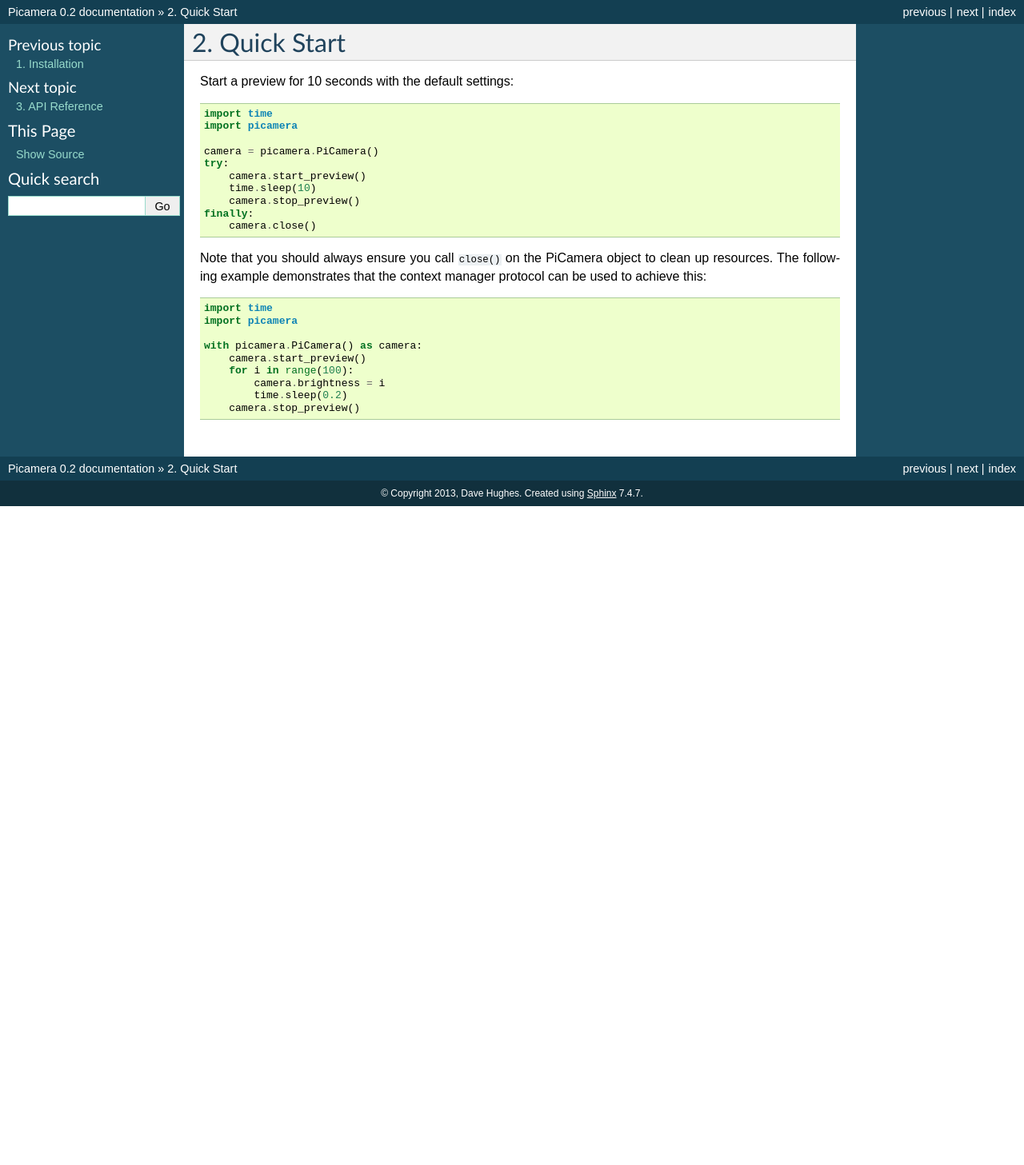
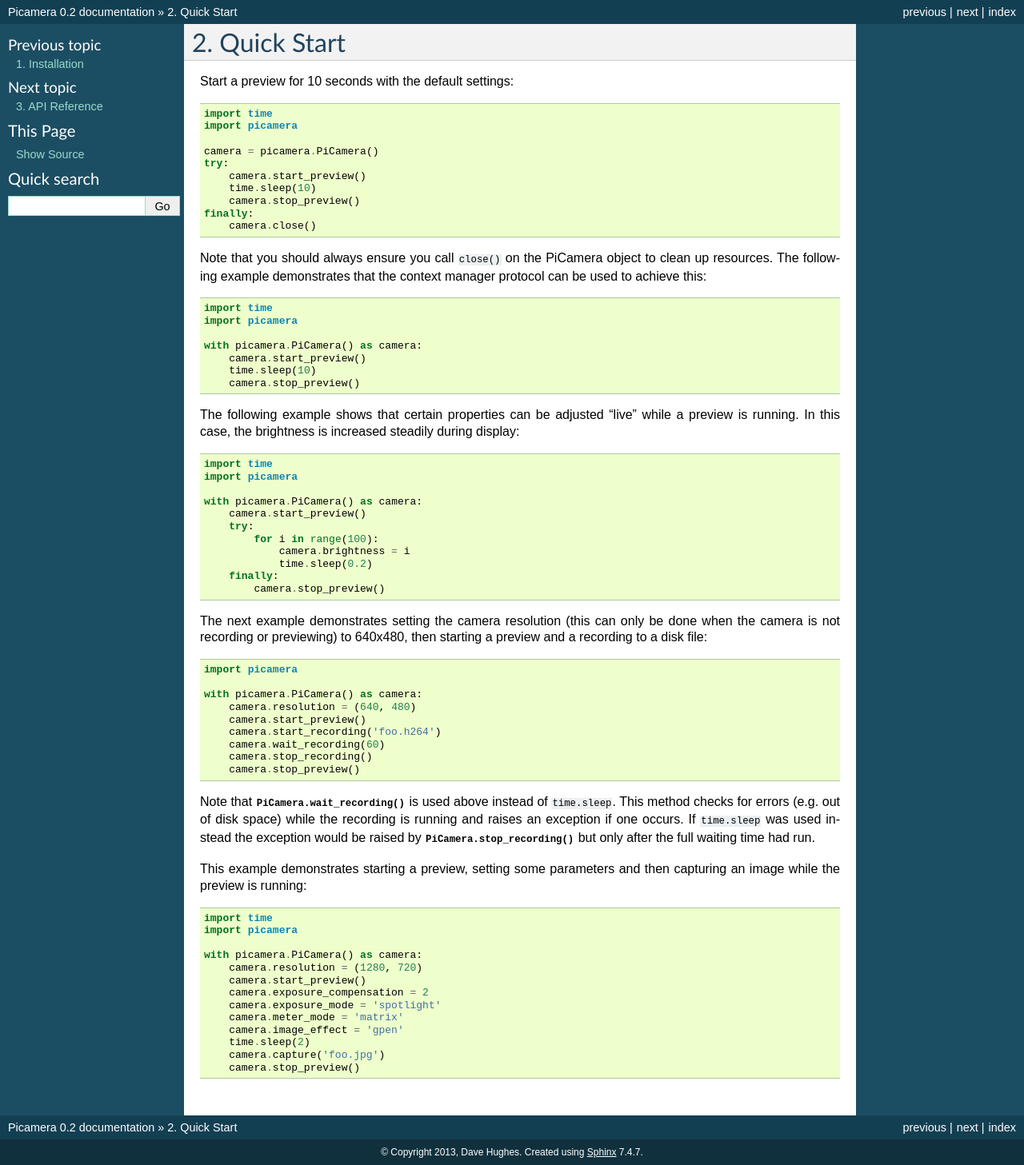
Before and after one commit to waveform80/picamera, a Sphinx documentation site: the page built from docs/quickstart.rst, in a window 1280 px wide. Shown: the whole page at 80% size. Built offline with Sphinx 7.4.7, drawn with Linux system fonts in a browser that asks for light colours; before the commit the page ends 900 px from its top, so only the background shows below that.

Commit message:
Added some examples

```diff
--- a/docs/quickstart.rst
+++ b/docs/quickstart.rst
@@ -26,7 +26,58 @@ manager protocol can be used to achieve this::
 
     with picamera.PiCamera() as camera:
         camera.start_preview()
-        for i in range(100):
-            camera.brightness = i
-            time.sleep(0.2)
+        time.sleep(10)
         camera.stop_preview()
+
+The following example shows that certain properties can be adjusted "live"
+while a preview is running. In this case, the brightness is increased steadily
+during display::
+
+    import time
+    import picamera
+
+    with picamera.PiCamera() as camera:
+        camera.start_preview()
+        try:
+            for i in range(100):
+                camera.brightness = i
+                time.sleep(0.2)
+        finally:
+            camera.stop_preview()
+
+The next example demonstrates setting the camera resolution (this can only be
+done when the camera is not recording or previewing) to 640x480, then starting
+a preview and a recording to a disk file::
+
+    import picamera
+
+    with picamera.PiCamera() as camera:
+        camera.resolution = (640, 480)
+        camera.start_preview()
+        camera.start_recording('foo.h264')
+        camera.wait_recording(60)
+        camera.stop_recording()
+        camera.stop_preview()
+
+Note that :meth:`PiCamera.wait_recording` is used above instead of
+``time.sleep``. This method checks for errors (e.g. out of disk space) while
+the recording is running and raises an exception if one occurs. If
+``time.sleep`` was used instead the exception would be raised by
+:meth:`PiCamera.stop_recording` but only after the full waiting time had run.
+
+This example demonstrates starting a preview, setting some parameters
+and then capturing an image while the preview is running::
+
+    import time
+    import picamera
+
+    with picamera.PiCamera() as camera:
+        camera.resolution = (1280, 720)
+        camera.start_preview()
+        camera.exposure_compensation = 2
+        camera.exposure_mode = 'spotlight'
+        camera.meter_mode = 'matrix'
+        camera.image_effect = 'gpen'
+        time.sleep(2)
+        camera.capture('foo.jpg')
+        camera.stop_preview()
```
